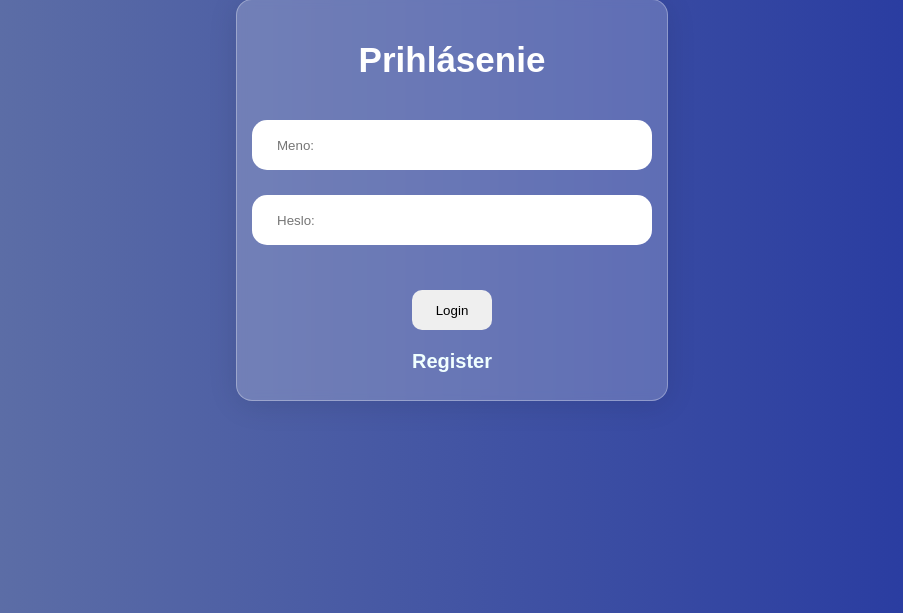
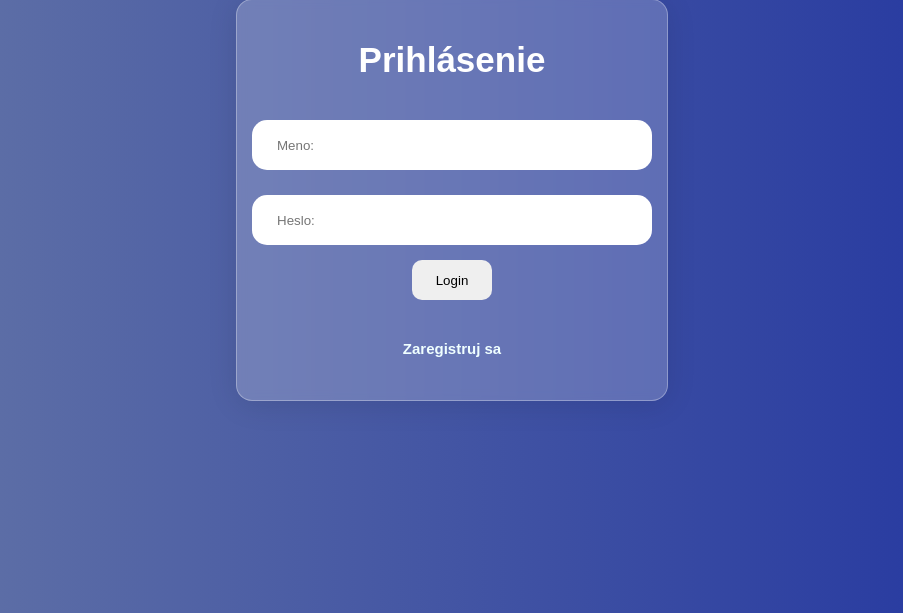
Before and after one commit to seznampes/dbprojektsivak, a PHP site: page / in a window 1280 px wide. Shown: the part 151-764 px from the top of the page, without its empty margins (188-1091 px from the left). Run offline with PHP 8.4, Linux system fonts and the light colour scheme.

Commit message:
Add files via upload

```diff
--- a/index.php
+++ b/index.php
@@ -70,8 +70,8 @@
                 Login
             </button>
 
-            <div class="register">
-            <a href="register.php">Register</a>
+            <div class="loginref">
+            <a href="register.php" class="logref">Zaregistruj sa</a>
             </div>
             </div>
 
--- a/style.css
+++ b/style.css
@@ -56,7 +56,7 @@ border: none;
 align-items: center;
 display: flex;
 justify-content: center;
-margin: 45px auto auto auto ;
+margin: 15px auto auto auto ;
 }
 
 .text{
@@ -66,7 +66,20 @@ margin: 45px auto auto auto ;
     color: white;
     margin-top: 40px;
 }
-
+.loginref{
+    display: flex;
+    text-align: center;
+    padding-top: 20px;
+}
+.logref{
+    font-size: 15px;
+    font-weight: 600;
+    font-family: sans-serif;
+    color: azure;
+    text-decoration: none;
+    margin: 20px auto auto auto;
+    display: flex;
+}
 .register{
     display: flex;
     text-align: center;
@@ -74,12 +87,12 @@ margin: 45px auto auto auto ;
 }
 
 .register a {
-font-size: 20px;
+font-size: 15px;
 font-weight: 600;
 font-family: sans-serif;
 color: azure;
 text-decoration: none;
-margin: auto;
+margin: -17px auto auto auto;
 display: flex;
 }
 
```
Also changed, not shown: register.php (+17 -10 lines), welcome.php (line endings or trailing spaces).
